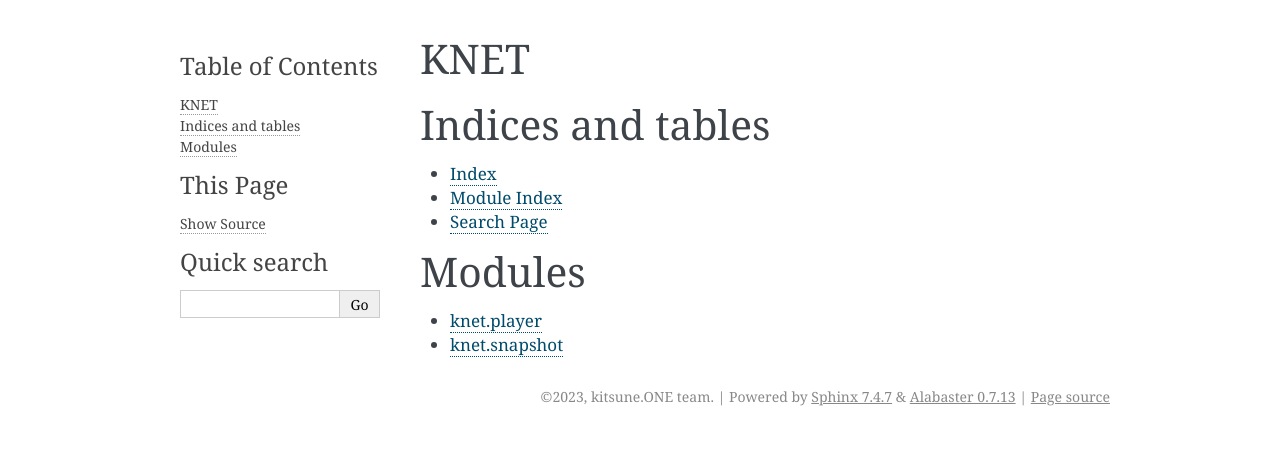
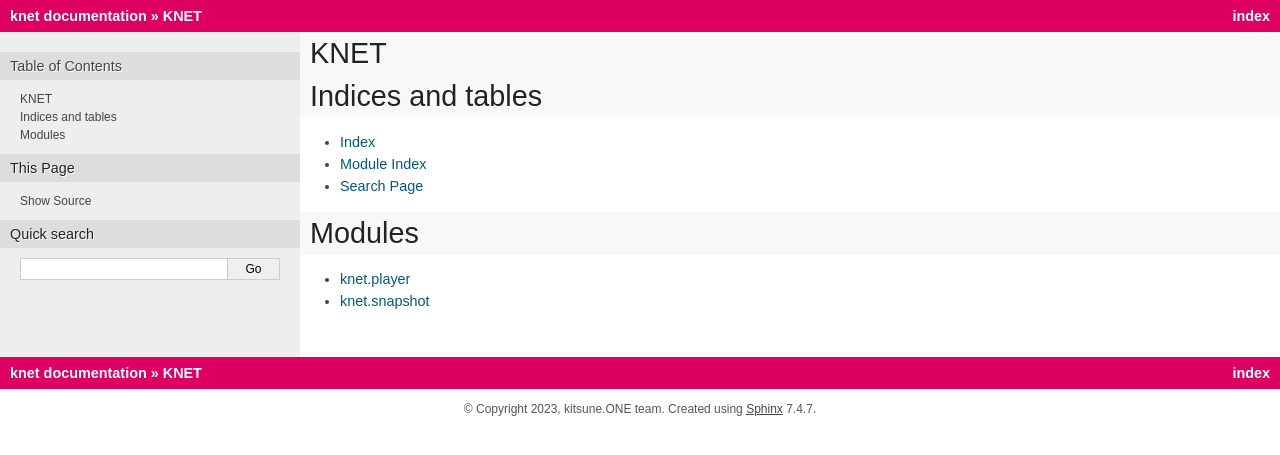
Before and after one commit to kitsune-ONE-team/knet, a Sphinx documentation site: the page built from docs/source/index.rst, in a window 1280 px wide. Shown: the top 455 px of the page. Built offline with Sphinx 7.4.7, drawn with Linux system fonts in a browser that asks for light colours.

Commit message:
update docs

```diff
--- /dev/null
+++ b/docs/source/_static/tuning.css
@@ -0,0 +1,22 @@
+/* div.document { background-color: #fff; } */
+/* div.sphinxsidebar { background-color: #eee; } */
+
+div.body {
+    max-width: inherit;
+    padding: 0 0 30px 0;
+}
+
+div.body h1 {
+    background-color: #f8f8f8;
+    border: 0;
+    margin: 0;
+}
+
+div.related {
+    background-color: #dd0060;
+    text-shadow: none;
+    font-weight: bold;
+}
+
+div.related a { color: #fff; }
+.sig { margin-left: 10px; }
--- a/docs/source/conf.py
+++ b/docs/source/conf.py
@@ -25,11 +25,17 @@ exclude_patterns = []
 # -- Options for HTML output -------------------------------------------------
 # https://www.sphinx-doc.org/en/master/usage/configuration.html#options-for-html-output
 
-html_theme = 'alabaster'
+html_theme = 'nature'
 html_static_path = ['_static']
+html_theme_options = {
+    'sidebarwidth': 300,
+}
+
+
+def setup(app):
+    app.add_css_file('tuning.css')
 
 
 import os
 import sys
 sys.path.append(os.path.dirname(os.path.dirname(os.path.dirname(__file__))))
-print(sys.path)
```
Also changed, not shown: docs/requirements.txt (renamed from requirements.txt), 14 other files.
